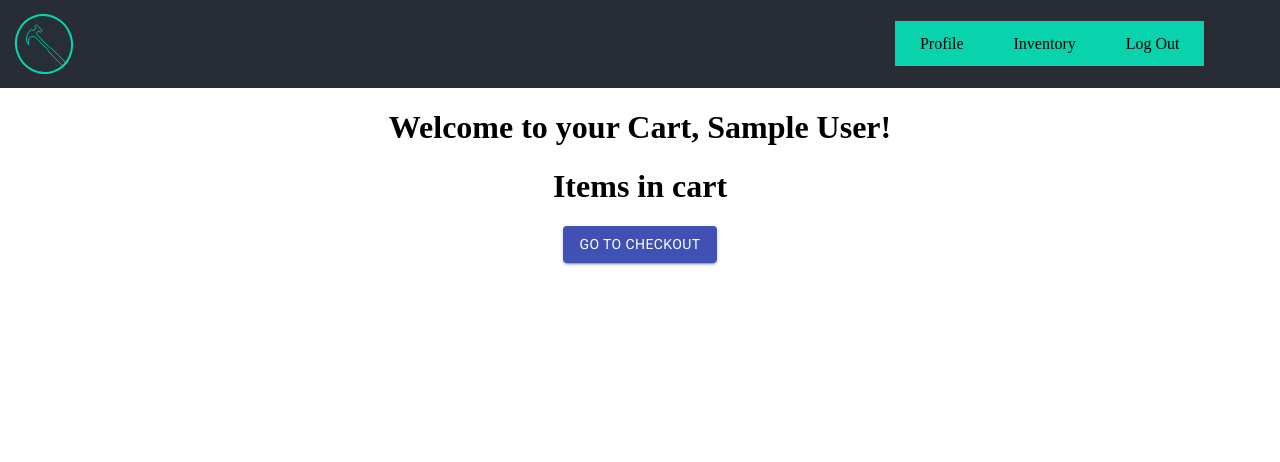
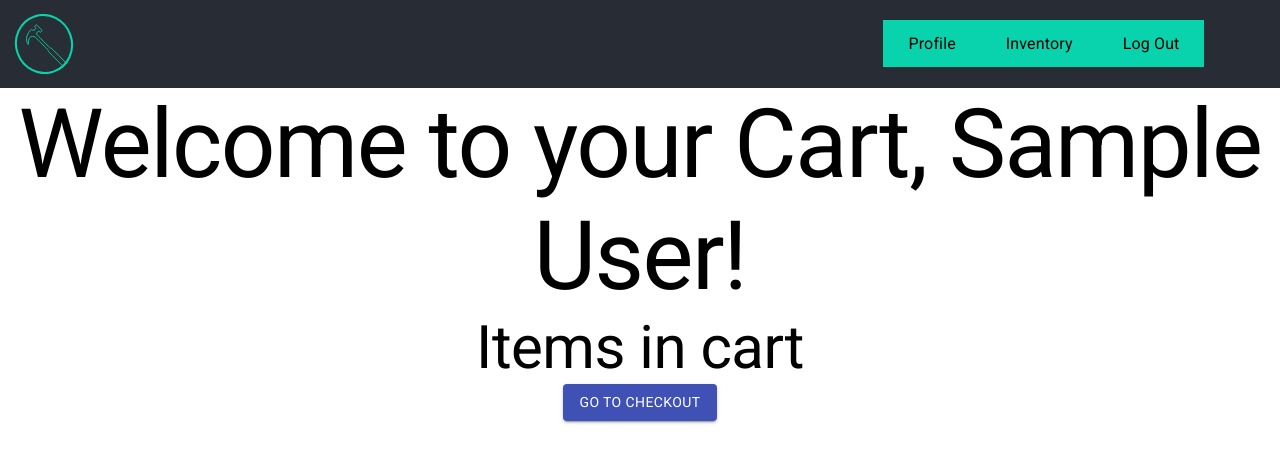
Before and after one commit to mvanree00/Home-Order-Spark, a React (Create React App) app in the folder client/: page /inventory in a window 1280 px wide. Shown: the top 462 px of the page. Built offline with nearby package versions, Linux system fonts and the light colour scheme; sample sign-in values are in the browser's storage.

Commit message:
UI Standardized for NavbBar and Inventory Dashboard

```diff
--- a/client/src/components/Header/NavBar.js
+++ b/client/src/components/Header/NavBar.js
@@ -1,6 +1,8 @@
 import React from 'react';
 import { Link } from 'react-router-dom';
+import Typography from '@material-ui/core/Typography'
 import './NavBar.css';
+import 'fontsource-roboto'
 
 const NavBar = (props) => {
     return (
@@ -11,20 +13,20 @@ const NavBar = (props) => {
             </Link>
 
             {/* Page Links */}
-            <div className = "nav-items">
+            <div className = "nav-items" font-family = "Roboto">
                 {props.currentUser ?
                     (
-                        <span>
+                        <Typography>
                             <Link className ="nav-link" to='/dashboard'>Profile</Link>
                             < Link className ="nav-link" to='/inventory'>Inventory</Link>
                             <Link className ="nav-link" to='/logout'>Log Out</Link>
-                        </span>
+                        </Typography>
                     ) :
                     (
-                    <span>
+                    <Typography>
                         <Link className ="nav-link" to="/login">Log In</Link>
                         <Link className ="nav-link" to="/signup">Sign Up</Link>
-                    </span>
+                    </Typography>
                     )
                 }
             </div>
--- a/client/src/views/Inventory.js
+++ b/client/src/views/Inventory.js
@@ -1,20 +1,21 @@
 import React from 'react'
 import Button from '@material-ui/core/Button'
+import 'fontsource-roboto'
+import Typography from '@material-ui/core/Typography'
 
 const Inventory = (props) => {
     if(props.user.atype === "Volunteer"){
         return (
             <div align="center">
-                <h1>Here are the items you are currently delivering, {props.user.name}!</h1>
-
+                <Typography variant="h1">Here are the items you are currently delivering, {props.user.name}!</Typography>
             </div>
         )
     }
     else if(props.user.atype === "Store"){
         return (
             <div align="center">
-                <h1>Welcome to your store inventory, {props.user.name}!</h1>
-                <h1>Here are the items you are currently selling</h1>
+                <Typography variant="h1">Welcome to your store inventory, {props.user.name}!</Typography>
+                <Typography variant="h2">Here are the items you are currently selling</Typography>
 
             </div>
         )
@@ -22,8 +23,8 @@ const Inventory = (props) => {
     else{
         return (
             <div align="center">
-                <h1>Welcome to your Cart, {props.user.name}!</h1>
-                <h1>Items in cart</h1>
+                <Typography variant="h1">Welcome to your Cart, {props.user.name}!</Typography>
+                <Typography variant="h2">Items in cart</Typography>
                 <Button variant ="contained" color="primary" type="submit">Go to checkout</Button>
             </div>
 
```
